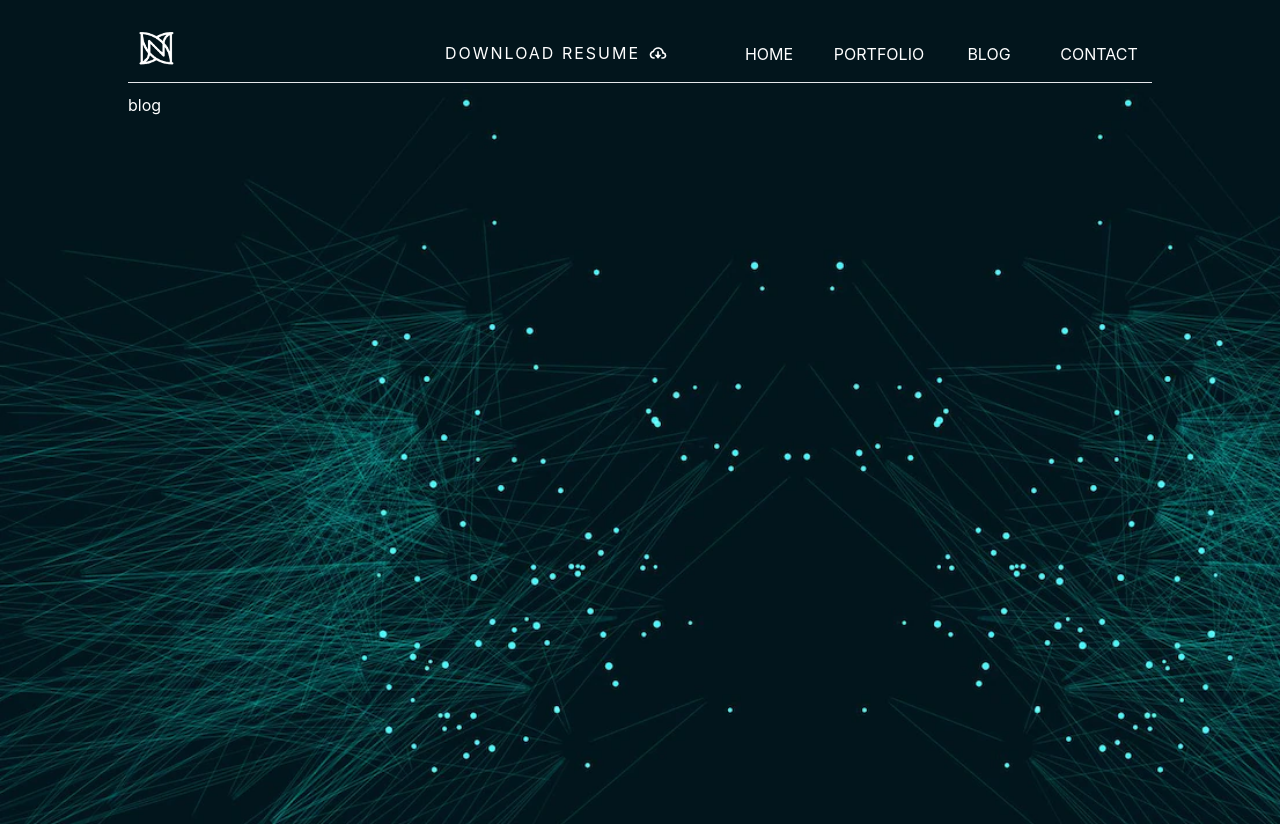
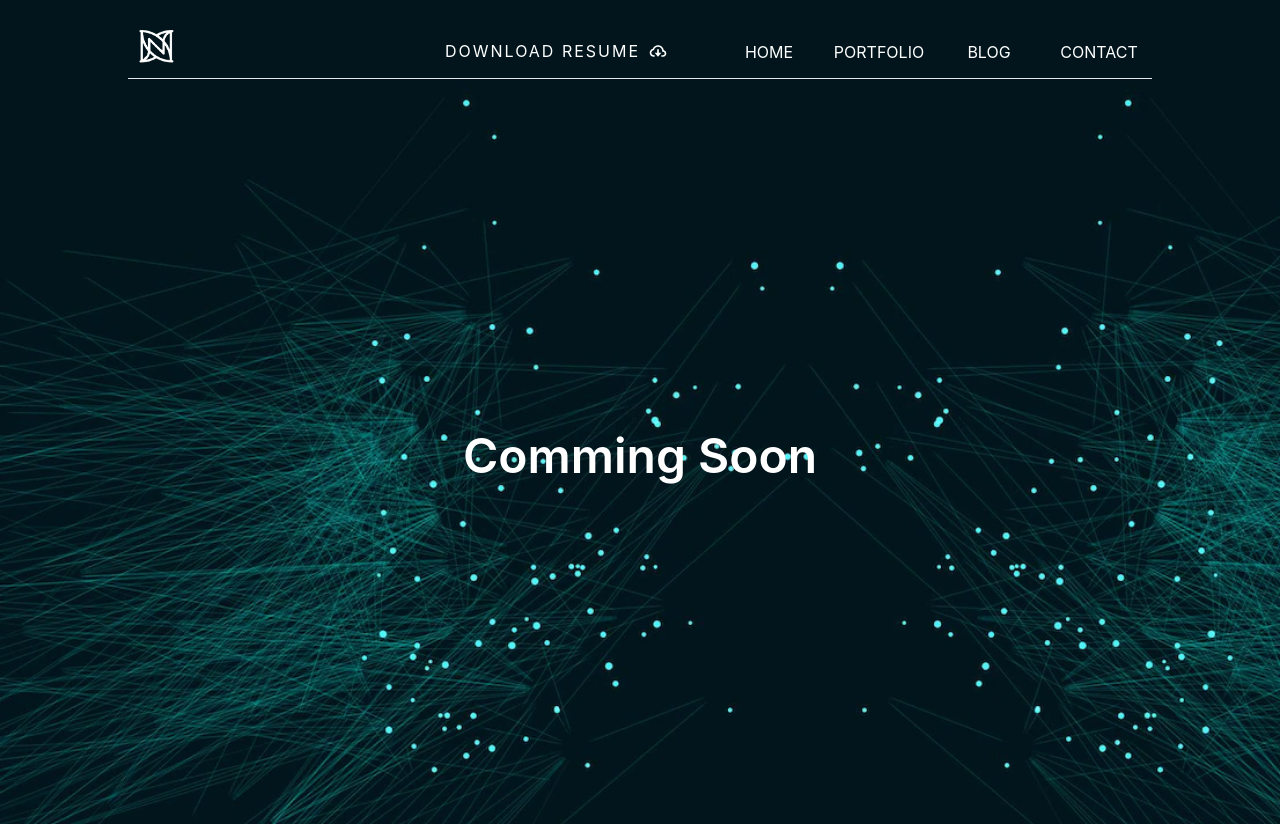
Before and after one commit to neyaznafiz/My-portfolio-neyaznafiz-client, a React (Create React App) app: page /blog in a window 1280 px wide. Built offline with nearby package versions, Linux system fonts and the light colour scheme; what tw-elements would draw is missing.

Commit message:
blog page editedd

```diff
--- a/src/Pages/Blog.js
+++ b/src/Pages/Blog.js
@@ -2,8 +2,10 @@ import React from 'react';
 
 const Blog = () => {
     return (
-        <div>
-            blog
+        <div className='h-screen flex items-center justify-center'>
+            <div className=''>
+            <p className='text-2xl md:text-5xl font-semibold'>Comming Soon</p>
+            </div>
         </div>
     );
 };
--- a/src/Pages/Home.js
+++ b/src/Pages/Home.js
@@ -61,7 +61,7 @@ const Home = () => {
                         {/* github */}
                         <motion.div
                             animate={{
-                                // scale: [1, 2, 2, 1, 1],
+                                scale: [1, 2, 2, 1, 1],
                                 rotate: [270, 270, 0, 0, 0],
                                 // borderRadius: ["20%", "20%", "50%", "50%", "20%"],
                             }}
@@ -86,7 +86,7 @@ const Home = () => {
                         {/* devto */}
                         <motion.div
                          animate={{
-                            // scale: [1, 2, 2, 1, 1],
+                            scale: [1, 2, 2, 1, 1],
                             rotate: [270, 270, 0, 0, 0],
                             // borderRadius: ["20%", "20%", "50%", "50%", "20%"],
                         }}
@@ -111,7 +111,7 @@ const Home = () => {
                         {/* linkdin */}
                         <motion.div
                          animate={{
-                            // scale: [1, 2, 2, 1, 1],
+                            scale: [1, 2, 2, 1, 1],
                             rotate: [270, 270, 0, 0, 0],
                             // borderRadius: ["20%", "20%", "50%", "50%", "20%"],
                         }}
@@ -135,7 +135,7 @@ const Home = () => {
                         {/* email */}
                         <motion.div
                          animate={{
-                            // scale: [1, 2, 2, 1, 1],
+                            scale: [1, 2, 2, 1, 1],
                             rotate: [270, 270, 0, 0, 0],
                             // borderRadius: ["20%", "20%", "50%", "50%", "20%"],
                         }}
--- a/src/Pages/Portfolio/About.js
+++ b/src/Pages/Portfolio/About.js
@@ -5,7 +5,8 @@ import signatureWhite from '../../Assets/Neyaz-signature-white.png'
 
 const About = () => {
     return (
-        <div className='bg-[#014b4d] bg-opacity-80 my-5 py-16 px-4 md:px-40'>
+        <motion.div
+            className='bg-[#014b4d] bg-opacity-80 my-5 py-16 px-4 md:px-40'>
 
             <motion.div
                 whileHover={{ backgroundColor: ['rgba(33, 33, 33, 0)', 'rgba(255, 255, 255, 0.6)'], color: ['#ffffff', '#000000'] }}
@@ -109,14 +110,14 @@ const About = () => {
                 </div>
 
                 <motion.div className='flex justify-end'
-                        initial={{ x: -2000 }}
-                        animate={{ x: -20 }}
-                        transition={{ delay: 2.4, duration: 2, type: 'spring' }}>
-                        <img src={signatureWhite} alt="" className='opacity-90 w-48' />
-                    </motion.div>
+                    initial={{ x: -2000 }}
+                    animate={{ x: -20 }}
+                    transition={{ delay: 2.4, duration: 2, type: 'spring' }}>
+                    <img src={signatureWhite} alt="" className='opacity-90 w-48' />
+                </motion.div>
             </motion.div>
 
-        </div>
+        </motion.div>
     );
 };
 
```
